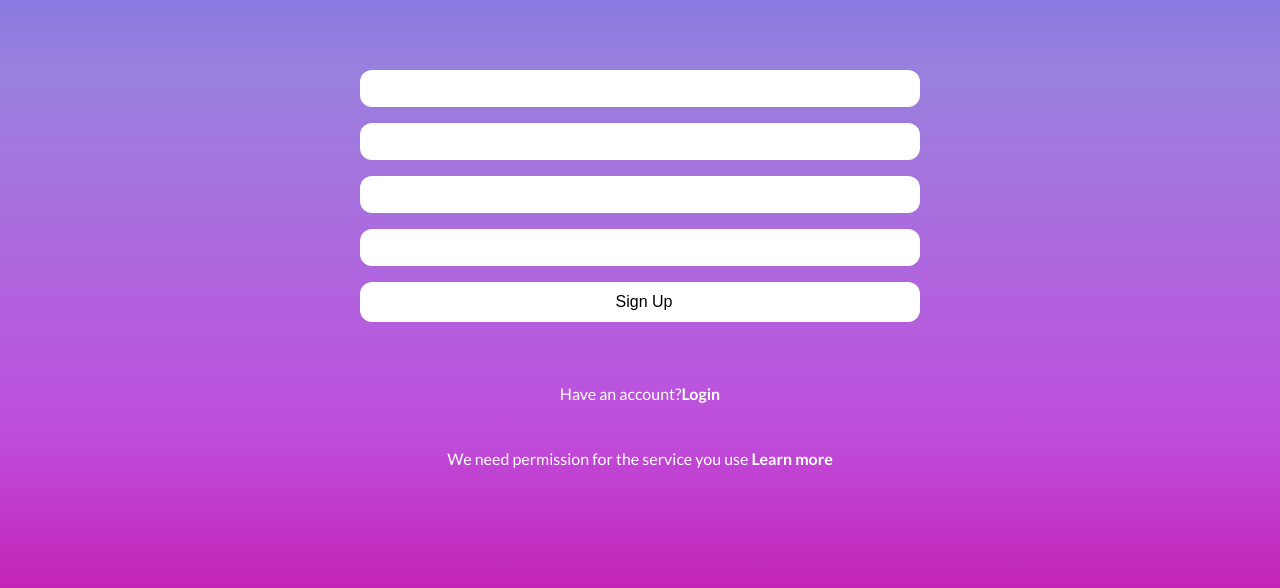
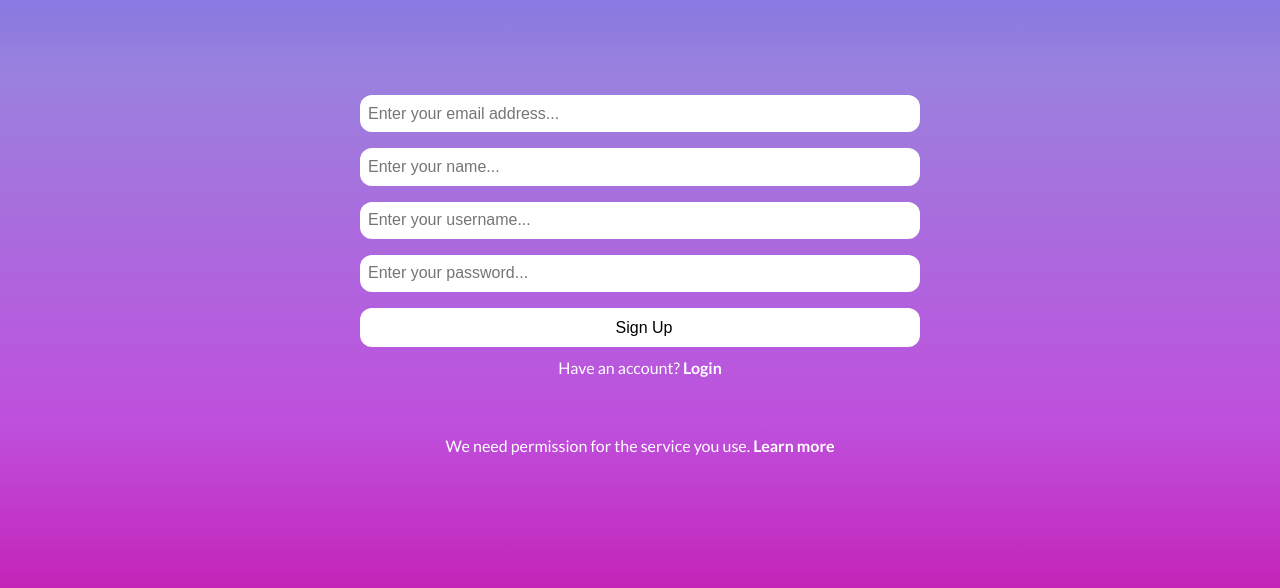
Before and after one commit to Jess247/forms, a plain HTML site: page minimalist-login/pages/sign-up.html in a window 1280 px wide. Shown: the part 206-794 px from the top of the page. Drawn offline with Linux system fonts and the light colour scheme.

Commit message:
Fix layout bug

```diff
--- a/minimalist-login/css/styles.css
+++ b/minimalist-login/css/styles.css
@@ -45,7 +45,7 @@ main {
     font-size: 1.2em;
    vertical-align: sub;
 }
-.icon-text {
+.legend {
     display: flex;
     flex-direction: column;
     align-items: center;
@@ -77,12 +77,12 @@ label {
     border: 1px solid transparent;
 }
 .submit-btn:hover {
-    background: radial-gradient(circle, rgba(230,105,160,1) 0%, rgba(215,144,233,1) 100%);
+    background: radial-gradient(circle, rgb(232, 195, 211) 0%, rgb(242, 190, 255) 100%);
     border: 1px solid rgba(215,144,233,1);
     color: #fff;
 }
 
-.forgot-pw_link {
+.forgot-pw_link, .login_link {
     margin-top: -4em;
 }
 
--- a/minimalist-login/pages/sign-up.html
+++ b/minimalist-login/pages/sign-up.html
@@ -13,26 +13,27 @@
 <body>
     <main>
         <div class="container">
-            <h1 class="logo">Femme<span>Ventures</span></h1>            <form action="" method="post">
+            <h1 class="logo">Femme<span>Ventures</span></h1>
+            <form action="" method="post">
                 <label for="email">
-                    <input class="textfield" type="email" name="email" id="email">
+                    <input class="textfield" type="email" name="email" id="email" placeholder="Enter your email address...">
                 </label>
                 <label for="name">
-                    <input class="textfield" type="text" name="name" id="name">
+                    <input class="textfield" type="text" name="name" id="name" placeholder="Enter your name...">
                 </label>
                 <label for="username">
-                    <input class="textfield" type="text" name="username" id="username">
+                    <input class="textfield" type="text" name="username" id="username" placeholder="Enter your username...">
                 </label>
                 <label for="password">
-                    <input class="textfield" type="password" name="password" id="password">
+                    <input class="textfield" type="password" name="password" id="password" placeholder="Enter your password...">
                 </label>
                 <input type="submit" value="Sign Up" class="submit-btn">
             </form>
             <div class="login_link">
-                <p>Have an account?<a href="../index.html" class="link">Login</a></p>
+                <p>Have an account?<a href="../index.html" class="link"> Login</a></p>
             </div>
             <div class="sign-up_link">
-                <p>We need permission for the service you use<a href="#" class="link"> Learn more</a></p>
+                <p>We need permission for the service you use. <a href="#" class="link"> Learn more</a></p>
             </div>
         </div>
     </main>
```
Also changed, not shown: minimalist-login/pages/forgot-pw.html (+4 -7 lines).
